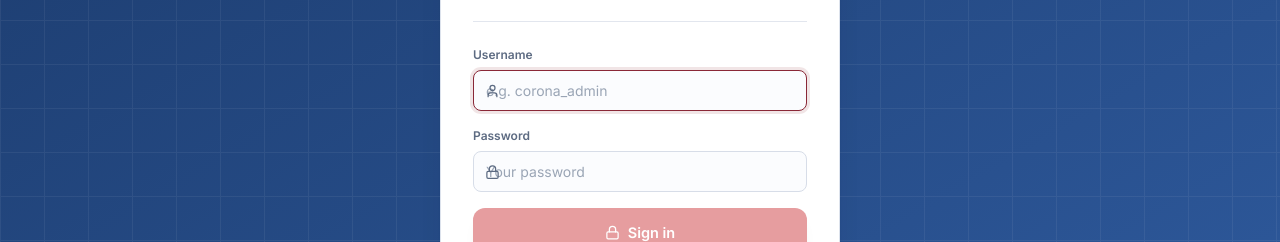
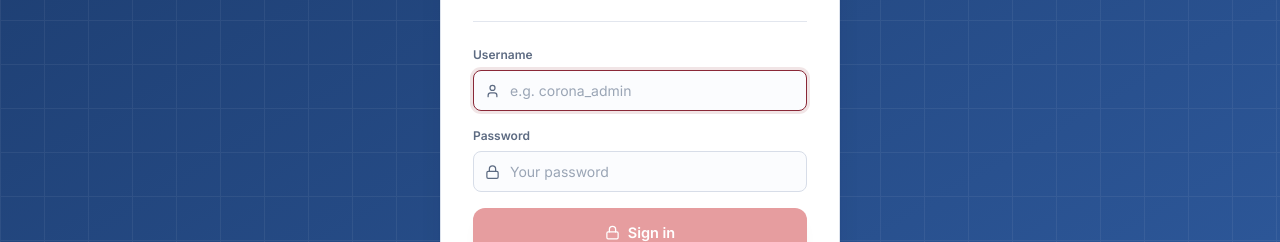
Before and after one commit to Jasadplus-International/Apris_Frontend, a React (Vite) app: page / in a window 1280 px wide. Both pictures are taken after a click on the button "Sign in to your institution". Shown: the part 288-530 px from the top of the page. Built offline with nearby package versions, Linux system fonts and the light colour scheme; no server answers.

Commit message:
Fix sign-in icon overlap: add .field.icon padding variant; cleaner white logo
Co-Authored-By: Claude Code <noreply@anthropic.com>

```diff
--- a/src/index.css
+++ b/src/index.css
@@ -112,6 +112,9 @@ body {
 }
 .field::placeholder { color: #9aa5b5; }
 
+/* input with a leading icon — keeps text clear of the icon */
+.field.icon { padding-left: 36px; }
+
 @media (prefers-reduced-motion: reduce) {
   *, *::before, *::after {
     animation-duration: 0.01ms !important;
--- a/src/pages/SignIn.jsx
+++ b/src/pages/SignIn.jsx
@@ -92,7 +92,7 @@ export default function SignIn({ onSignedIn, onBack }) {
                 <User size={15} className="absolute left-3 top-1/2 -translate-y-1/2 text-mute" />
                 <input
                   autoFocus
-                  className="field pl-9"
+                  className="field icon"
                   placeholder="e.g. corona_admin"
                   value={username}
                   onChange={(e) => setUsername(e.target.value)}
@@ -106,7 +106,7 @@ export default function SignIn({ onSignedIn, onBack }) {
                 <Lock size={15} className="absolute left-3 top-1/2 -translate-y-1/2 text-mute" />
                 <input
                   type="password"
-                  className="field pl-9"
+                  className="field icon"
                   placeholder="Your password"
                   value={password}
                   onChange={(e) => setPassword(e.target.value)}
```
Also changed, not shown: src/assets/jasadplus_logo_white.png.
